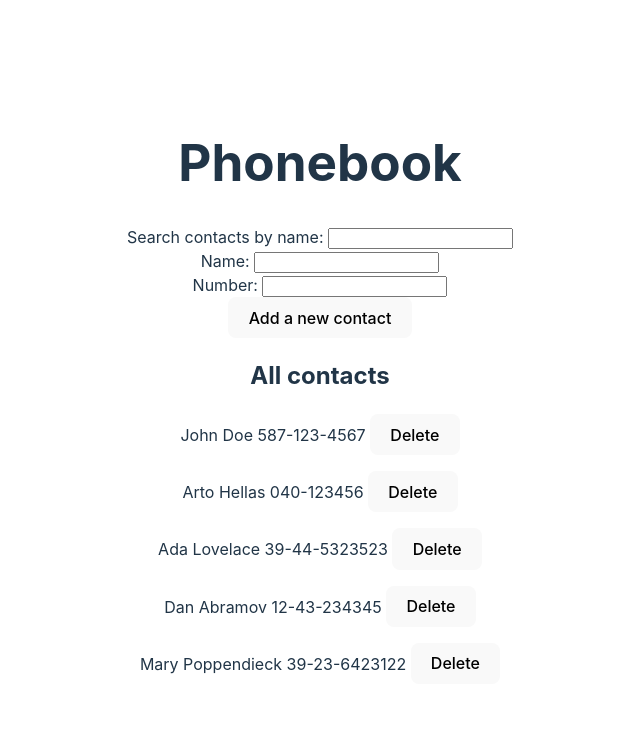
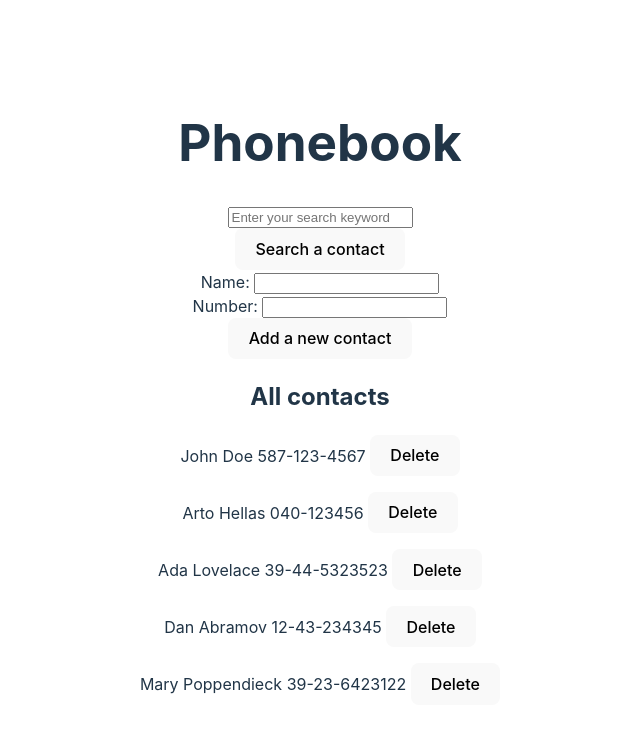
Before and after one commit to priakhina/Phonebook, a React (Vite) app in the folder frontend/: page / in a window 1280 px wide. Shown: the top 732 px of the page, without its empty margins (320-960 px from the left). Built offline with nearby package versions, Linux system fonts and the light colour scheme; data requests are answered from the project's data file.

Commit message:
Make the search filter work on a button click instead of an input change event

```diff
--- a/frontend/src/App.jsx
+++ b/frontend/src/App.jsx
@@ -25,6 +25,9 @@ const App = () => {
 
   const handleNewContactNumberChange = ({ target }) =>
     setNewContactNumber(target.value);
+
+  const handleSearchKeywordChange = ({ target }) =>
+    setSearchKeyword(target.value);
 
   const handleFormSubmit = (e) => {
     e.preventDefault();
@@ -107,13 +110,13 @@ const App = () => {
     }
   };
 
-  const searchContactsByName = ({ target }) => {
-    setSearchKeyword(target.value);
+  const searchContactsByName = (e) => {
+    e.preventDefault();
 
     let matchedContacts = [];
-    if (target.value.trim() !== '') {
+    if (searchKeyword.trim() !== '') {
       matchedContacts = contacts.filter((contact) =>
-        contact.name.toLowerCase().includes(target.value.toLowerCase().trim())
+        contact.name.toLowerCase().includes(searchKeyword.toLowerCase().trim())
       );
     }
     setSearchResult(matchedContacts);
@@ -124,7 +127,8 @@ const App = () => {
       <h1>Phonebook</h1>
       <SearchFilter
         searchKeyword={searchKeyword}
-        onSearchKeywordChange={searchContactsByName}
+        onSearchKeywordChange={handleSearchKeywordChange}
+        onFormSubmit={searchContactsByName}
       />
       <SearchResult searchResult={searchResult} />
       <ContactForm
--- a/frontend/src/components/SearchFilter.jsx
+++ b/frontend/src/components/SearchFilter.jsx
@@ -1,17 +1,30 @@
 import PropTypes from 'prop-types';
 
-const SearchFilter = ({ searchKeyword, onSearchKeywordChange }) => {
+const SearchFilter = ({
+  searchKeyword,
+  onSearchKeywordChange,
+  onFormSubmit,
+}) => {
   return (
-    <div>
-      Search contacts by name:{' '}
-      <input value={searchKeyword} onChange={onSearchKeywordChange} />
-    </div>
+    <form onSubmit={onFormSubmit}>
+      <div>
+        <input
+          placeholder='Enter your search keyword'
+          value={searchKeyword}
+          onChange={onSearchKeywordChange}
+        />
+      </div>
+      <div>
+        <button type='submit'>Search a contact</button>
+      </div>
+    </form>
   );
 };
 
 SearchFilter.propTypes = {
   searchKeyword: PropTypes.string.isRequired,
   onSearchKeywordChange: PropTypes.func.isRequired,
+  onFormSubmit: PropTypes.func.isRequired,
 };
 
 export default SearchFilter;
```
